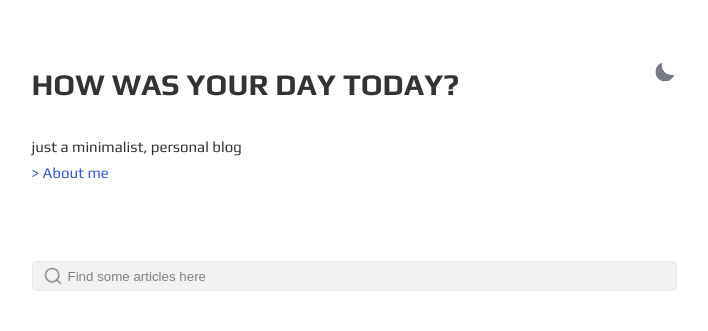
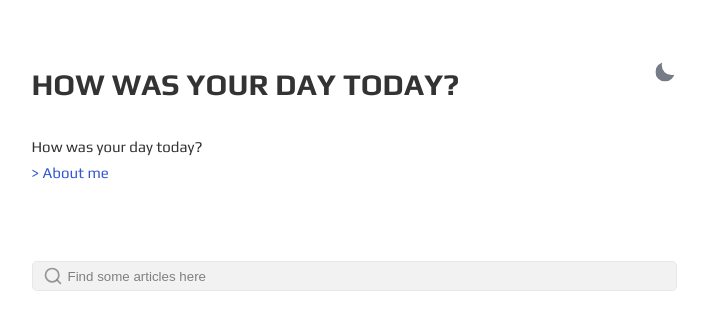
Before and after one commit to k-sub-git/younggunkim.github.io, a Jekyll site: the page built from index.html, in a window 1280 px wide. Shown: the top 331 px of the page, without its empty margins (286-994 px from the left). Built offline with Jekyll 4.4.1, drawn with Linux system fonts in a browser that asks for light colours.

Commit message:
Update _config.yml

```diff
--- a/_config.yml
+++ b/_config.yml
@@ -2,10 +2,10 @@ site: Gcodaily
 title: Gcodaily
 greetings: How was your day today?
 description: >-
-  just a minimalist, personal blog
+  How was your day today?
 lang: en-US
 timezone:  seoul
-repo: https://github.com/p0wex/Gesko # site repo [optional]
+repo: https://github.com #p0wex/Gesko # site repo [optional]
 data-theme: light # default theme "dark" | "light"
 discus-identifier: powex # replace with your disqus shortname
 
```
